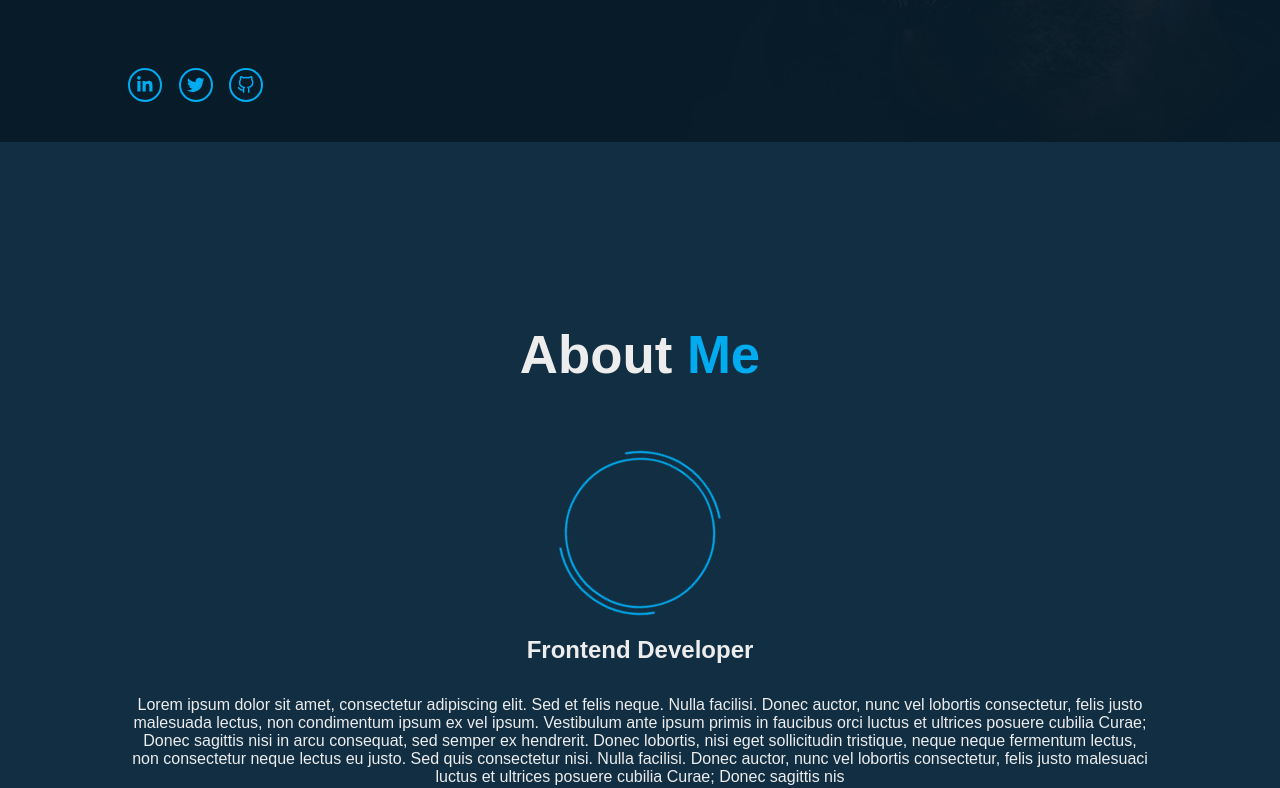
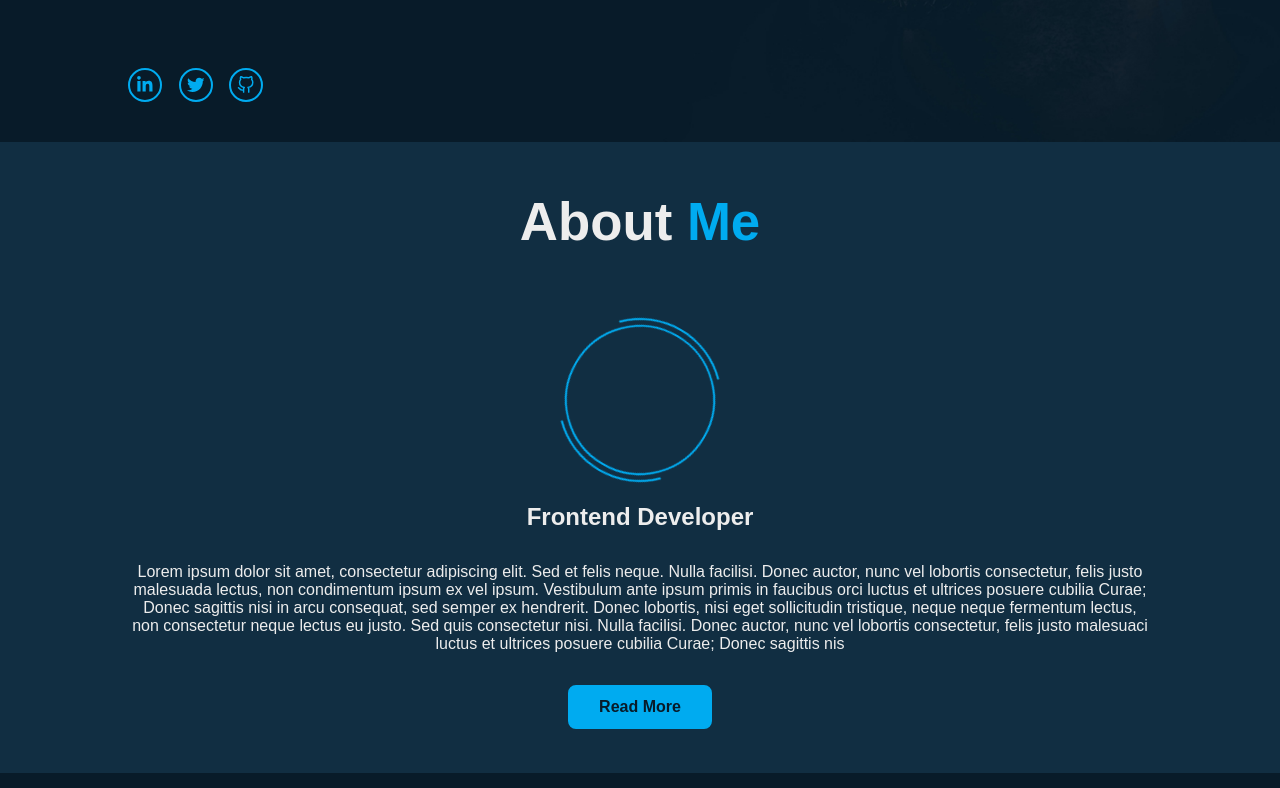
Before and after one commit to otiisaac199/webby-portfolio, a React (Vite) app: page / in a window 1280 px wide. Shown: the part 658-1446 px from the top of the page. Built offline with nearby package versions, Linux system fonts and the light colour scheme.

Commit message:
added the skill comp to the app comp with some styles

```diff
--- a/src/index.scss
+++ b/src/index.scss
@@ -199,7 +199,7 @@
 // ABOUT CONTAINER
 .about-container {
   background-color: var(--background-color2);
-  height: 100vh;
+  // height: 100vh;
   padding: 3rem 10%;
   display: flex;
   flex-direction: column;
@@ -254,7 +254,7 @@
   word-wrap: break-word;
   color: var(--color);
   background-color: var(--background-color);
-  height: 100vh;
+  // height: 100vh;
   padding: 4rem 10%;
   display: flex;
   flex-direction: column;
@@ -328,9 +328,6 @@
   0% {
     transform: rotate(0);
   }
-  // 50% {
-  //   transform: rotate(360deg);
-  // }
   100% {
     transform: rotate(360deg);
   }
```
